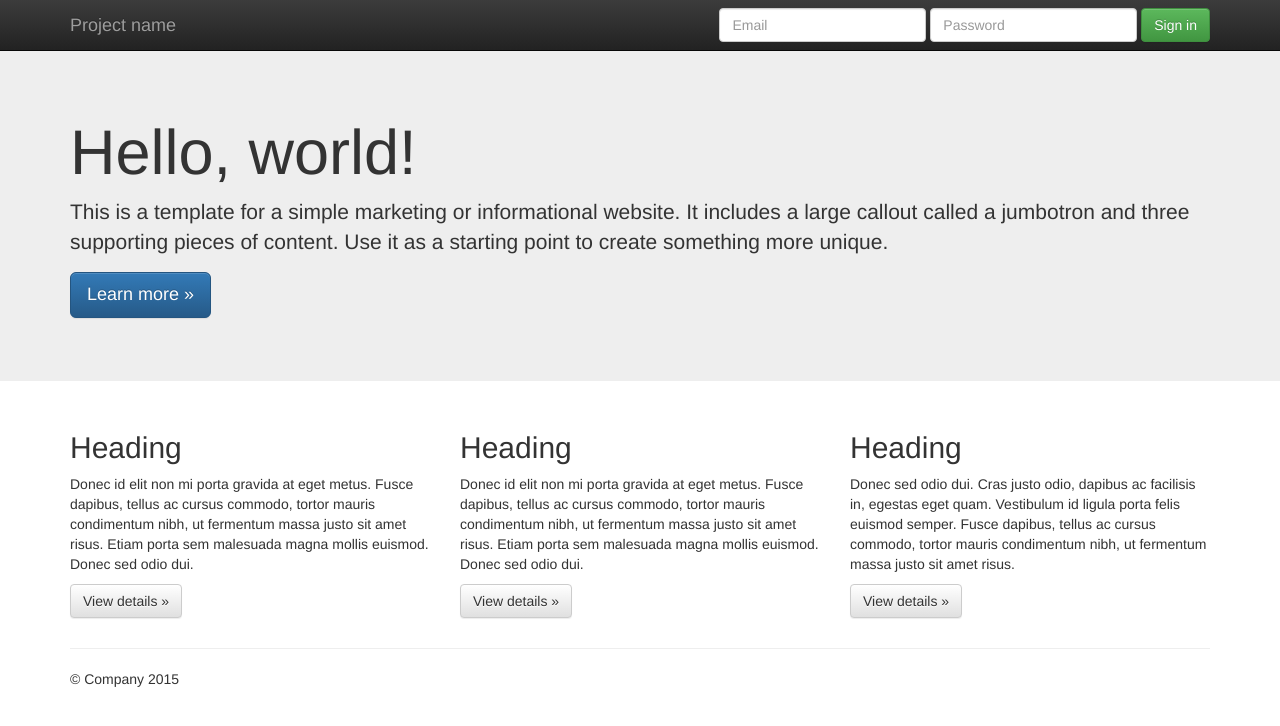
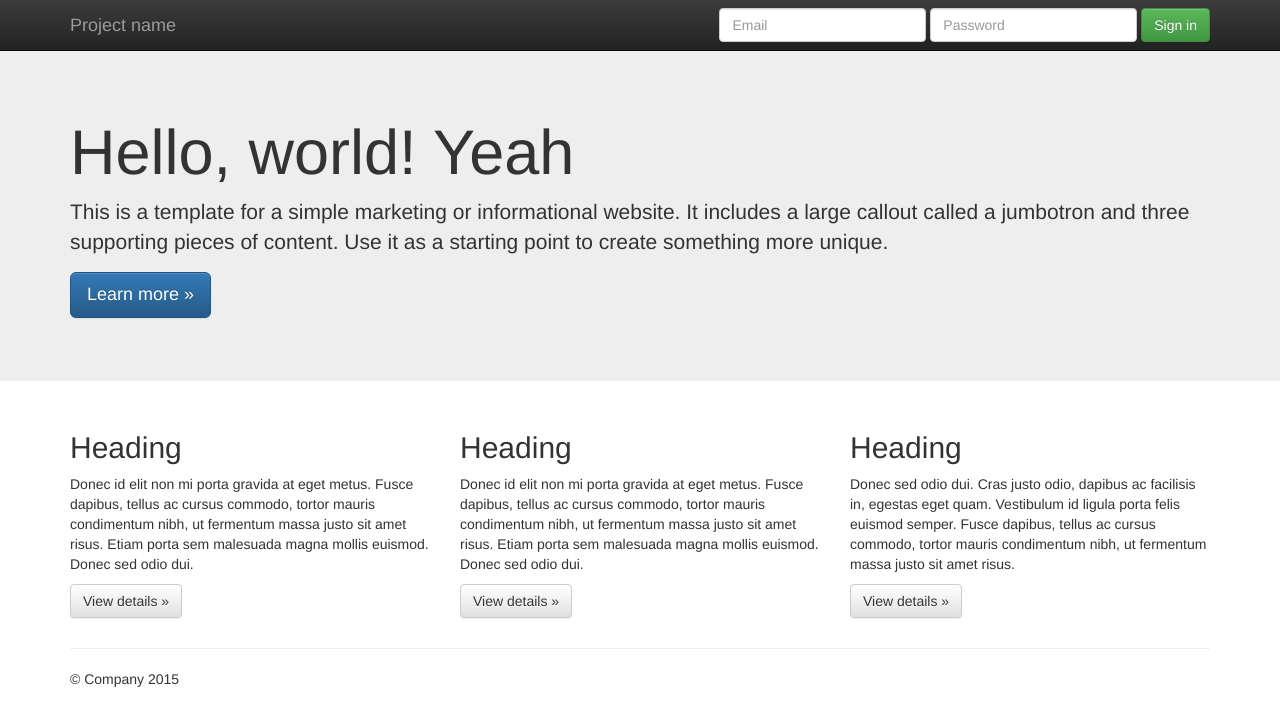
Before and after one commit to letozzetti/my-website, a plain HTML site: page index.html in a window 1280 px wide. Drawn offline with nearby package versions, Linux system fonts and the light colour scheme.

Commit message:
Editing index

```diff
--- a/index.html
+++ b/index.html
@@ -55,7 +55,7 @@
     <!-- Main jumbotron for a primary marketing message or call to action -->
     <div class="jumbotron">
       <div class="container">
-        <h1>Hello, world!</h1>
+        <h1>Hello, world! Yeah</h1>
         <p>This is a template for a simple marketing or informational website. It includes a large callout called a jumbotron and three supporting pieces of content. Use it as a starting point to create something more unique.</p>
         <p><a class="btn btn-primary btn-lg" href="#" role="button">Learn more &raquo;</a></p>
       </div>
```
